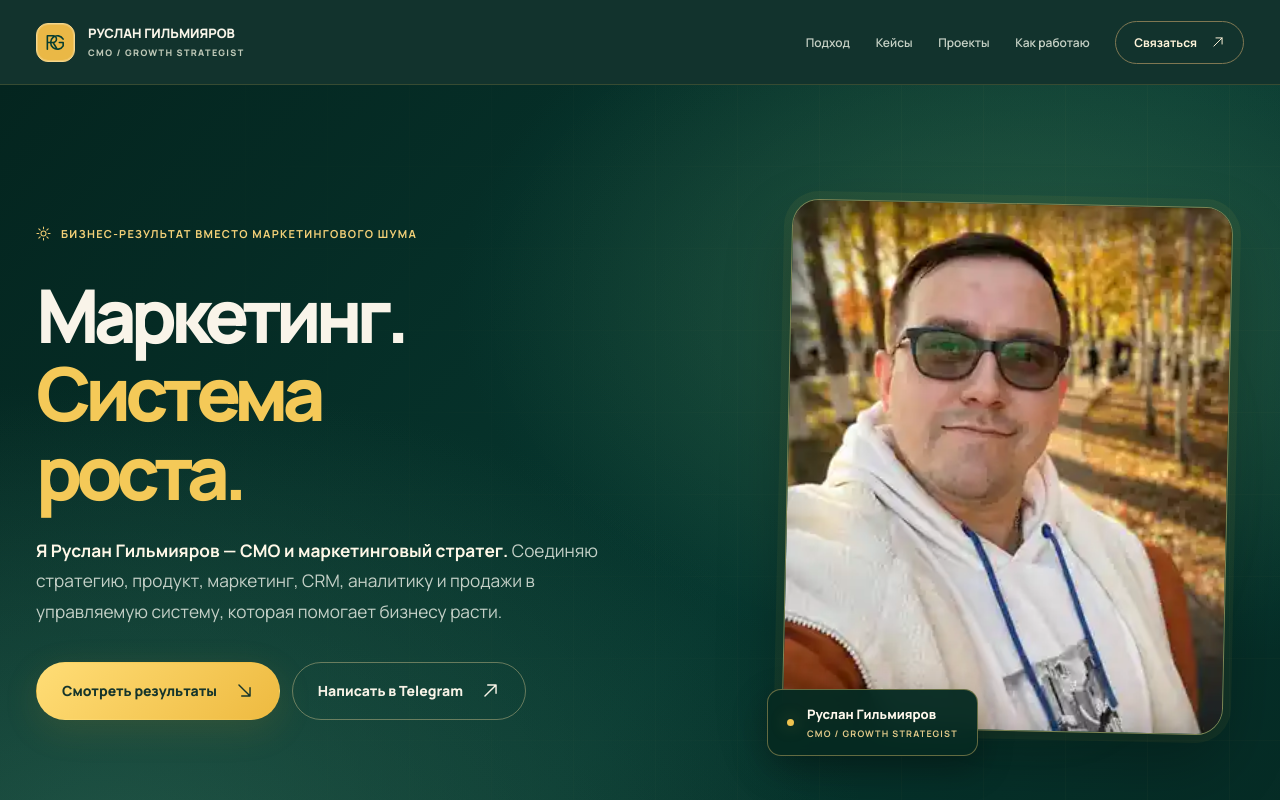
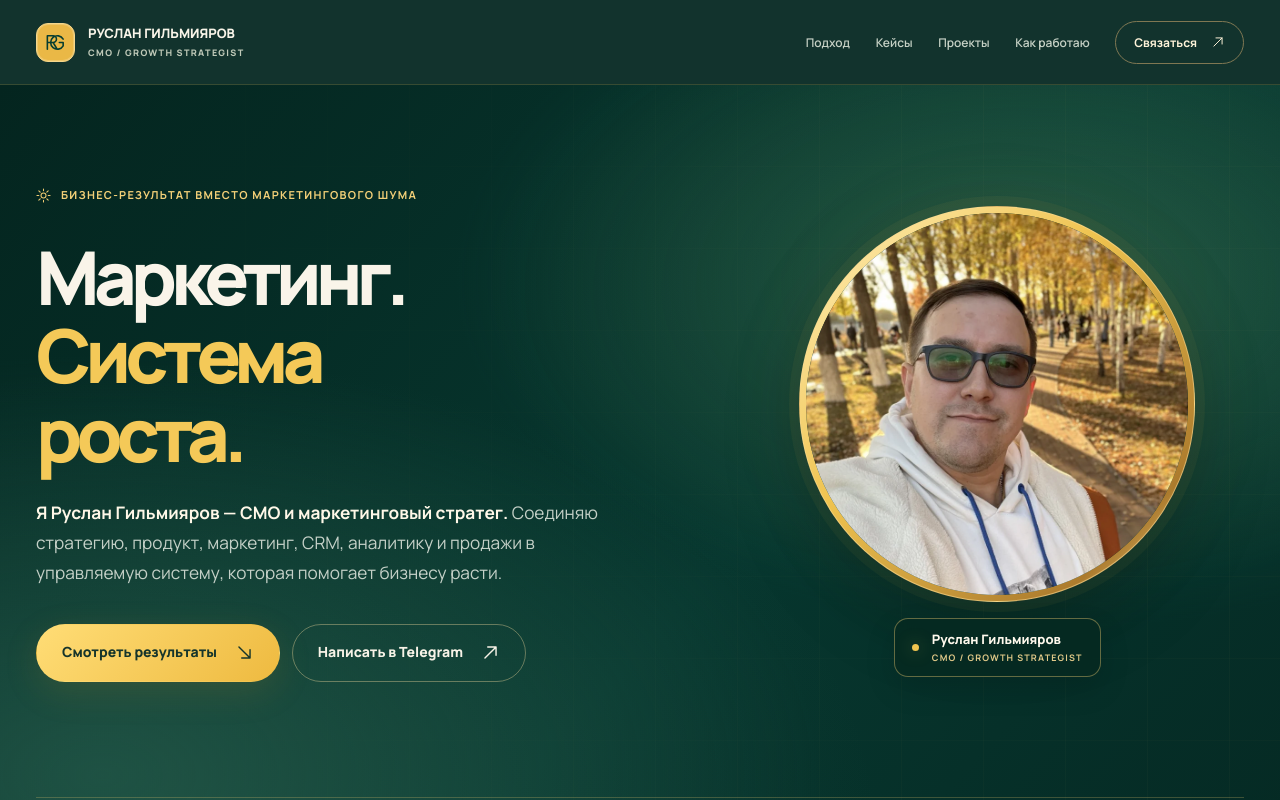
Before and after one commit to gilmiyaroff/gilmiyarov, a plain HTML site: page index.html in a window 1280 px wide. Shown: the top 800 px of the page. Drawn offline with Linux system fonts and the light colour scheme.

Commit message:
Replace pixelated portrait with uploaded high-quality photo and gold circular frame

```diff
--- a/assets/portfolio-emerald-gold.css
+++ b/assets/portfolio-emerald-gold.css
@@ -450,3 +450,70 @@ h1,h2,h3,p{overflow-wrap:break-word}
   .what-card{padding:19px}
   .case-mini{width:calc(100% - 30px);margin:0 15px 19px}
 }
+
+
+/* Original uploaded photograph IMG_2751.jpeg — circular portrait, 840px source */
+.hero-photo{
+  position:relative;
+  width:min(100%,420px);
+  max-width:420px;
+  justify-self:center;
+  margin-inline:auto;
+  padding:18px 12px 4px;
+  isolation:isolate;
+}
+.hero-photo__halo{
+  position:absolute;
+  z-index:-1;
+  inset:-5% -6% 7% -6%;
+  border-radius:50%;
+  background:radial-gradient(circle,rgba(237,190,69,.24) 0%,rgba(160,118,48,.08) 45%,transparent 70%);
+  filter:blur(28px);
+}
+.hero-photo__frame{
+  width:100%;
+  aspect-ratio:1 / 1;
+  border-radius:50%;
+  padding:6px;
+  background:linear-gradient(135deg,#ffedb3 4%,#efc34f 41%,#ac7b2d 83%,#fbe2a2 100%);
+  border:1px solid rgba(248,215,143,.6);
+  overflow:hidden;
+  transform:none;
+  box-shadow:0 28px 75px rgba(0,0,0,.25),0 0 0 10px rgba(236,191,71,.055);
+}
+.hero-photo__frame img{
+  width:100%;
+  height:100%;
+  display:block;
+  border-radius:50%;
+  object-fit:cover;
+  object-position:50% 50%;
+  background:#0b3a2e;
+}
+.hero-photo__caption{
+  position:relative;
+  inset:auto;
+  bottom:auto;
+  left:auto;
+  display:flex;
+  align-items:center;
+  width:max-content;
+  max-width:calc(100% - 24px);
+  margin:16px auto 0;
+  padding:11px 17px;
+  border-radius:14px;
+  box-shadow:0 12px 30px rgba(0,0,0,.13);
+}
+.hero-photo__caption small{white-space:normal}
+@media(max-width:960px){
+  .hero-photo{width:min(100%,380px);padding:12px 10px 0}
+}
+@media(max-width:640px){
+  .hero-photo{width:min(90%,340px);padding:6px 7px 0;margin:0 auto 5px}
+  .hero-photo__frame{border-radius:50%;padding:5px}
+  .hero-photo__caption{left:auto;bottom:auto;margin:14px auto 0}
+}
+@media(max-width:360px){
+  .hero-photo{width:min(92%,286px)}
+  .hero-photo__caption{padding:9px 12px}
+}
--- a/index.html
+++ b/index.html
@@ -16,7 +16,7 @@
 <meta name="twitter:image" content="https://gilmiyaroff.github.io/gilmiyarov/og-image.PNG">
 <link rel="canonical" href="https://gilmiyaroff.github.io/gilmiyarov/">
 <link rel="stylesheet" href="./assets/portfolio-v2.css?v=20261116">
-<link rel="stylesheet" href="./assets/portfolio-emerald-gold.css?v=layout4-20261116">
+<link rel="stylesheet" href="./assets/portfolio-emerald-gold.css?v=portrait-20261116">
 <title>Руслан Гильмияров — CMO / Маркетинговый стратег</title>
 </head>
 <body>
@@ -57,7 +57,7 @@
       <div class="hero-photo">
         <div class="hero-photo__halo" aria-hidden="true"></div>
         <div class="hero-photo__frame">
-          <img src="./assets/ruslan-portrait.webp" alt="Портрет Руслана Гильмиярова" width="300" height="359" loading="eager" decoding="async" fetchpriority="high">
+          <img src="./assets/ruslan-photo-2026.webp?v=img2751" alt="Руслан Гильмияров — фотография" width="840" height="840" loading="eager" decoding="async" fetchpriority="high">
         </div>
         <div class="hero-photo__caption"><span class="dot" aria-hidden="true"></span><span><strong>Руслан Гильмияров</strong><small>CMO / GROWTH STRATEGIST</small></span></div>
       </div>
```
Also changed, not shown: assets/ruslan-photo-2026.webp (added).
